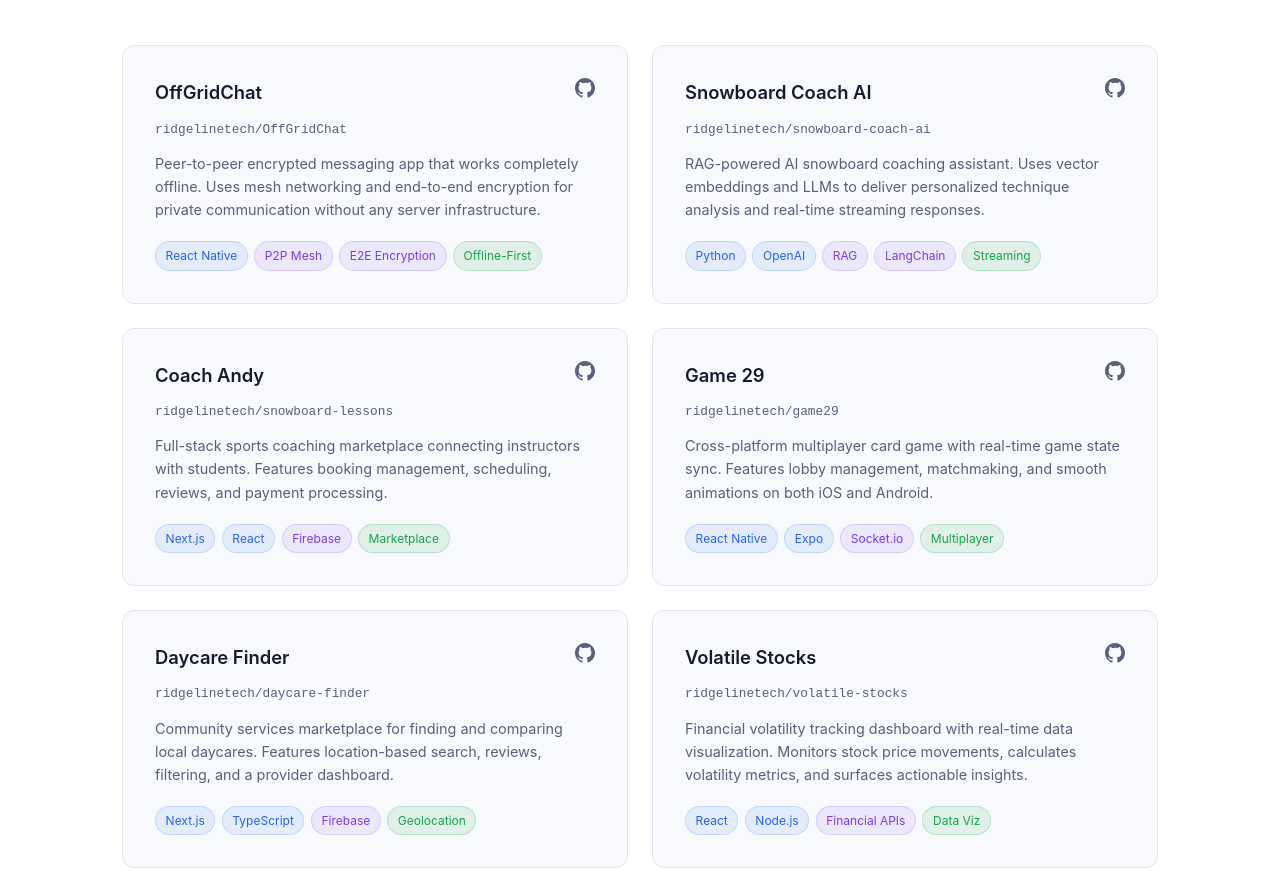
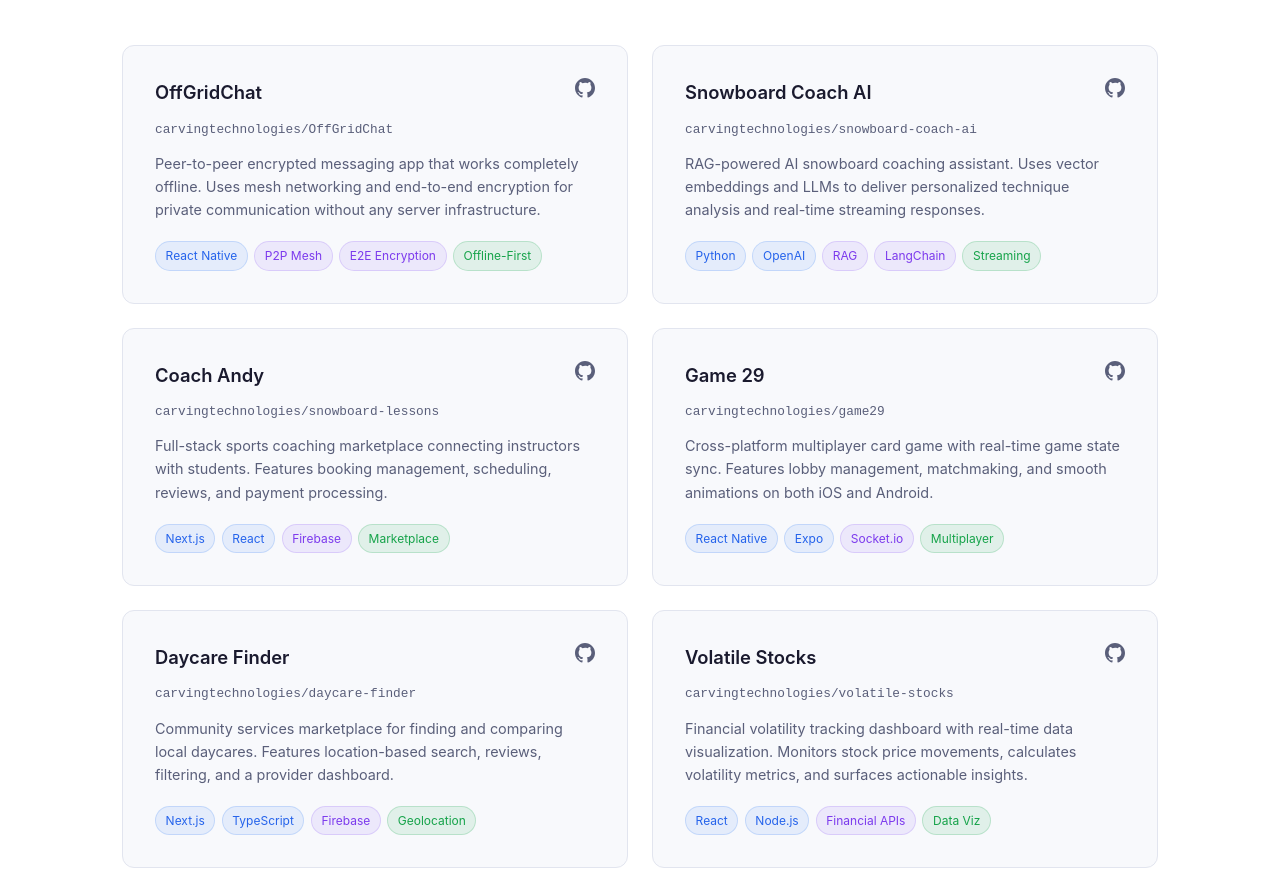
Before and after one commit to anurodhsrivastava/carvingtechnologies-website, a plain HTML site: page index.html in a window 1280 px wide. Shown: the part 2617-3488 px from the top of the page. Drawn offline with Linux system fonts and the light colour scheme.

Commit message:
Rename all ridgelinetech references to carvingtechnologies
Update GitHub URLs, repo names, org links, and footer to use
carvingtechnologies across the entire site.

Co-Authored-By: Claude Opus 4.6 <noreply@anthropic.com>

```diff
--- a/index.html
+++ b/index.html
@@ -724,11 +724,11 @@
       <div class="project-card fade-in">
         <div class="project-header">
           <h3>OffGridChat</h3>
-          <a href="https://github.com/ridgelinetech/OffGridChat" target="_blank" rel="noopener" class="project-link" aria-label="View on GitHub">
+          <a href="https://github.com/carvingtechnologies/OffGridChat" target="_blank" rel="noopener" class="project-link" aria-label="View on GitHub">
             <svg class="icon" viewBox="0 0 20 20" fill="currentColor"><path fill-rule="evenodd" d="M10 0C4.477 0 0 4.477 0 10c0 4.42 2.865 8.166 6.839 9.489.5.092.682-.217.682-.482 0-.237-.009-.866-.013-1.7-2.782.604-3.369-1.34-3.369-1.34-.454-1.156-1.11-1.463-1.11-1.463-.908-.62.069-.608.069-.608 1.003.07 1.531 1.03 1.531 1.03.892 1.529 2.341 1.088 2.91.832.092-.647.35-1.088.636-1.338-2.22-.253-4.555-1.11-4.555-4.943 0-1.091.39-1.984 1.029-2.683-.103-.253-.446-1.27.098-2.647 0 0 .84-.269 2.75 1.025A9.578 9.578 0 0110 4.836c.85.004 1.705.115 2.504.337 1.909-1.294 2.747-1.025 2.747-1.025.546 1.377.203 2.394.1 2.647.64.699 1.028 1.592 1.028 2.683 0 3.842-2.339 4.687-4.566 4.935.359.309.678.919.678 1.852 0 1.336-.012 2.415-.012 2.743 0 .267.18.578.688.48C17.138 18.163 20 14.418 20 10c0-5.523-4.477-10-10-10z" clip-rule="evenodd"/></svg>
           </a>
         </div>
-        <div class="repo-name">ridgelinetech/OffGridChat</div>
+        <div class="repo-name">carvingtechnologies/OffGridChat</div>
         <p>Peer-to-peer encrypted messaging app that works completely offline. Uses mesh networking and end-to-end encryption for private communication without any server infrastructure.</p>
         <div class="project-tags">
           <span class="tag">React Native</span>
@@ -741,11 +741,11 @@
       <div class="project-card fade-in">
         <div class="project-header">
           <h3>Snowboard Coach AI</h3>
-          <a href="https://github.com/ridgelinetech/snowboard-coach-ai" target="_blank" rel="noopener" class="project-link" aria-label="View on GitHub">
+          <a href="https://github.com/carvingtechnologies/snowboard-coach-ai" target="_blank" rel="noopener" class="project-link" aria-label="View on GitHub">
             <svg class="icon" viewBox="0 0 20 20" fill="currentColor"><path fill-rule="evenodd" d="M10 0C4.477 0 0 4.477 0 10c0 4.42 2.865 8.166 6.839 9.489.5.092.682-.217.682-.482 0-.237-.009-.866-.013-1.7-2.782.604-3.369-1.34-3.369-1.34-.454-1.156-1.11-1.463-1.11-1.463-.908-.62.069-.608.069-.608 1.003.07 1.531 1.03 1.531 1.03.892 1.529 2.341 1.088 2.91.832.092-.647.35-1.088.636-1.338-2.22-.253-4.555-1.11-4.555-4.943 0-1.091.39-1.984 1.029-2.683-.103-.253-.446-1.27.098-2.647 0 0 .84-.269 2.75 1.025A9.578 9.578 0 0110 4.836c.85.004 1.705.115 2.504.337 1.909-1.294 2.747-1.025 2.747-1.025.546 1.377.203 2.394.1 2.647.64.699 1.028 1.592 1.028 2.683 0 3.842-2.339 4.687-4.566 4.935.359.309.678.919.678 1.852 0 1.336-.012 2.415-.012 2.743 0 .267.18.578.688.48C17.138 18.163 20 14.418 20 10c0-5.523-4.477-10-10-10z" clip-rule="evenodd"/></svg>
           </a>
         </div>
-        <div class="repo-name">ridgelinetech/snowboard-coach-ai</div>
+        <div class="repo-name">carvingtechnologies/snowboard-coach-ai</div>
         <p>RAG-powered AI snowboard coaching assistant. Uses vector embeddings and LLMs to deliver personalized technique analysis and real-time streaming responses.</p>
         <div class="project-tags">
           <span class="tag">Python</span>
@@ -759,11 +759,11 @@
       <div class="project-card fade-in">
         <div class="project-header">
           <h3>Coach Andy</h3>
-          <a href="https://github.com/ridgelinetech/snowboard-lessons" target="_blank" rel="noopener" class="project-link" aria-label="View on GitHub">
+          <a href="https://github.com/carvingtechnologies/snowboard-lessons" target="_blank" rel="noopener" class="project-link" aria-label="View on GitHub">
             <svg class="icon" viewBox="0 0 20 20" fill="currentColor"><path fill-rule="evenodd" d="M10 0C4.477 0 0 4.477 0 10c0 4.42 2.865 8.166 6.839 9.489.5.092.682-.217.682-.482 0-.237-.009-.866-.013-1.7-2.782.604-3.369-1.34-3.369-1.34-.454-1.156-1.11-1.463-1.11-1.463-.908-.62.069-.608.069-.608 1.003.07 1.531 1.03 1.531 1.03.892 1.529 2.341 1.088 2.91.832.092-.647.35-1.088.636-1.338-2.22-.253-4.555-1.11-4.555-4.943 0-1.091.39-1.984 1.029-2.683-.103-.253-.446-1.27.098-2.647 0 0 .84-.269 2.75 1.025A9.578 9.578 0 0110 4.836c.85.004 1.705.115 2.504.337 1.909-1.294 2.747-1.025 2.747-1.025.546 1.377.203 2.394.1 2.647.64.699 1.028 1.592 1.028 2.683 0 3.842-2.339 4.687-4.566 4.935.359.309.678.919.678 1.852 0 1.336-.012 2.415-.012 2.743 0 .267.18.578.688.48C17.138 18.163 20 14.418 20 10c0-5.523-4.477-10-10-10z" clip-rule="evenodd"/></svg>
           </a>
         </div>
-        <div class="repo-name">ridgelinetech/snowboard-lessons</div>
+        <div class="repo-name">carvingtechnologies/snowboard-lessons</div>
         <p>Full-stack sports coaching marketplace connecting instructors with students. Features booking management, scheduling, reviews, and payment processing.</p>
         <div class="project-tags">
           <span class="tag">Next.js</span>
@@ -776,11 +776,11 @@
       <div class="project-card fade-in">
         <div class="project-header">
           <h3>Game 29</h3>
-          <a href="https://github.com/ridgelinetech/game29" target="_blank" rel="noopener" class="project-link" aria-label="View on GitHub">
+          <a href="https://github.com/carvingtechnologies/game29" target="_blank" rel="noopener" class="project-link" aria-label="View on GitHub">
             <svg class="icon" viewBox="0 0 20 20" fill="currentColor"><path fill-rule="evenodd" d="M10 0C4.477 0 0 4.477 0 10c0 4.42 2.865 8.166 6.839 9.489.5.092.682-.217.682-.482 0-.237-.009-.866-.013-1.7-2.782.604-3.369-1.34-3.369-1.34-.454-1.156-1.11-1.463-1.11-1.463-.908-.62.069-.608.069-.608 1.003.07 1.531 1.03 1.531 1.03.892 1.529 2.341 1.088 2.91.832.092-.647.35-1.088.636-1.338-2.22-.253-4.555-1.11-4.555-4.943 0-1.091.39-1.984 1.029-2.683-.103-.253-.446-1.27.098-2.647 0 0 .84-.269 2.75 1.025A9.578 9.578 0 0110 4.836c.85.004 1.705.115 2.504.337 1.909-1.294 2.747-1.025 2.747-1.025.546 1.377.203 2.394.1 2.647.64.699 1.028 1.592 1.028 2.683 0 3.842-2.339 4.687-4.566 4.935.359.309.678.919.678 1.852 0 1.336-.012 2.415-.012 2.743 0 .267.18.578.688.48C17.138 18.163 20 14.418 20 10c0-5.523-4.477-10-10-10z" clip-rule="evenodd"/></svg>
           </a>
         </div>
-        <div class="repo-name">ridgelinetech/game29</div>
+        <div class="repo-name">carvingtechnologies/game29</div>
         <p>Cross-platform multiplayer card game with real-time game state sync. Features lobby management, matchmaking, and smooth animations on both iOS and Android.</p>
         <div class="project-tags">
           <span class="tag">React Native</span>
@@ -793,11 +793,11 @@
       <div class="project-card fade-in">
         <div class="project-header">
           <h3>Daycare Finder</h3>
-          <a href="https://github.com/ridgelinetech/daycare-finder" target="_blank" rel="noopener" class="project-link" aria-label="View on GitHub">
+          <a href="https://github.com/carvingtechnologies/daycare-finder" target="_blank" rel="noopener" class="project-link" aria-label="View on GitHub">
             <svg class="icon" viewBox="0 0 20 20" fill="currentColor"><path fill-rule="evenodd" d="M10 0C4.477 0 0 4.477 0 10c0 4.42 2.865 8.166 6.839 9.489.5.092.682-.217.682-.482 0-.237-.009-.866-.013-1.7-2.782.604-3.369-1.34-3.369-1.34-.454-1.156-1.11-1.463-1.11-1.463-.908-.62.069-.608.069-.608 1.003.07 1.531 1.03 1.531 1.03.892 1.529 2.341 1.088 2.91.832.092-.647.35-1.088.636-1.338-2.22-.253-4.555-1.11-4.555-4.943 0-1.091.39-1.984 1.029-2.683-.103-.253-.446-1.27.098-2.647 0 0 .84-.269 2.75 1.025A9.578 9.578 0 0110 4.836c.85.004 1.705.115 2.504.337 1.909-1.294 2.747-1.025 2.747-1.025.546 1.377.203 2.394.1 2.647.64.699 1.028 1.592 1.028 2.683 0 3.842-2.339 4.687-4.566 4.935.359.309.678.919.678 1.852 0 1.336-.012 2.415-.012 2.743 0 .267.18.578.688.48C17.138 18.163 20 14.418 20 10c0-5.523-4.477-10-10-10z" clip-rule="evenodd"/></svg>
           </a>
         </div>
-        <div class="repo-name">ridgelinetech/daycare-finder</div>
+        <div class="repo-name">carvingtechnologies/daycare-finder</div>
         <p>Community services marketplace for finding and comparing local daycares. Features location-based search, reviews, filtering, and a provider dashboard.</p>
         <div class="project-tags">
           <span class="tag">Next.js</span>
@@ -810,11 +810,11 @@
       <div class="project-card fade-in">
         <div class="project-header">
           <h3>Volatile Stocks</h3>
-          <a href="https://github.com/ridgelinetech/volatile-stocks" target="_blank" rel="noopener" class="project-link" aria-label="View on GitHub">
+          <a href="https://github.com/carvingtechnologies/volatile-stocks" target="_blank" rel="noopener" class="project-link" aria-label="View on GitHub">
             <svg class="icon" viewBox="0 0 20 20" fill="currentColor"><path fill-rule="evenodd" d="M10 0C4.477 0 0 4.477 0 10c0 4.42 2.865 8.166 6.839 9.489.5.092.682-.217.682-.482 0-.237-.009-.866-.013-1.7-2.782.604-3.369-1.34-3.369-1.34-.454-1.156-1.11-1.463-1.11-1.463-.908-.62.069-.608.069-.608 1.003.07 1.531 1.03 1.531 1.03.892 1.529 2.341 1.088 2.91.832.092-.647.35-1.088.636-1.338-2.22-.253-4.555-1.11-4.555-4.943 0-1.091.39-1.984 1.029-2.683-.103-.253-.446-1.27.098-2.647 0 0 .84-.269 2.75 1.025A9.578 9.578 0 0110 4.836c.85.004 1.705.115 2.504.337 1.909-1.294 2.747-1.025 2.747-1.025.546 1.377.203 2.394.1 2.647.64.699 1.028 1.592 1.028 2.683 0 3.842-2.339 4.687-4.566 4.935.359.309.678.919.678 1.852 0 1.336-.012 2.415-.012 2.743 0 .267.18.578.688.48C17.138 18.163 20 14.418 20 10c0-5.523-4.477-10-10-10z" clip-rule="evenodd"/></svg>
           </a>
         </div>
-        <div class="repo-name">ridgelinetech/volatile-stocks</div>
+        <div class="repo-name">carvingtechnologies/volatile-stocks</div>
         <p>Financial volatility tracking dashboard with real-time data visualization. Monitors stock price movements, calculates volatility metrics, and surfaces actionable insights.</p>
         <div class="project-tags">
           <span class="tag">React</span>
@@ -866,7 +866,7 @@
           <svg class="icon" viewBox="0 0 20 20" fill="currentColor"><path d="M2.003 5.884L10 9.882l7.997-3.998A2 2 0 0016 4H4a2 2 0 00-1.997 1.884z"/><path d="M18 8.118l-8 4-8-4V14a2 2 0 002 2h12a2 2 0 002-2V8.118z"/></svg>
           hello@carvingtechnologies.io
         </a>
-        <a href="https://github.com/ridgelinetech" target="_blank" rel="noopener" class="btn btn-secondary">
+        <a href="https://github.com/carvingtechnologies" target="_blank" rel="noopener" class="btn btn-secondary">
           <svg class="icon" viewBox="0 0 20 20" fill="currentColor"><path fill-rule="evenodd" d="M10 0C4.477 0 0 4.477 0 10c0 4.42 2.865 8.166 6.839 9.489.5.092.682-.217.682-.482 0-.237-.009-.866-.013-1.7-2.782.604-3.369-1.34-3.369-1.34-.454-1.156-1.11-1.463-1.11-1.463-.908-.62.069-.608.069-.608 1.003.07 1.531 1.03 1.531 1.03.892 1.529 2.341 1.088 2.91.832.092-.647.35-1.088.636-1.338-2.22-.253-4.555-1.11-4.555-4.943 0-1.091.39-1.984 1.029-2.683-.103-.253-.446-1.27.098-2.647 0 0 .84-.269 2.75 1.025A9.578 9.578 0 0110 4.836c.85.004 1.705.115 2.504.337 1.909-1.294 2.747-1.025 2.747-1.025.546 1.377.203 2.394.1 2.647.64.699 1.028 1.592 1.028 2.683 0 3.842-2.339 4.687-4.566 4.935.359.309.678.919.678 1.852 0 1.336-.012 2.415-.012 2.743 0 .267.18.578.688.48C17.138 18.163 20 14.418 20 10c0-5.523-4.477-10-10-10z" clip-rule="evenodd"/></svg>
           GitHub
         </a>
@@ -878,7 +878,7 @@
   <footer>
     <div class="footer-inner">
       <span>&copy; 2025 Carving Technologies Inc. All rights reserved.</span>
-      <a href="https://github.com/ridgelinetech" target="_blank" rel="noopener">github.com/ridgelinetech</a>
+      <a href="https://github.com/carvingtechnologies" target="_blank" rel="noopener">github.com/carvingtechnologies</a>
     </div>
   </footer>
 
```
